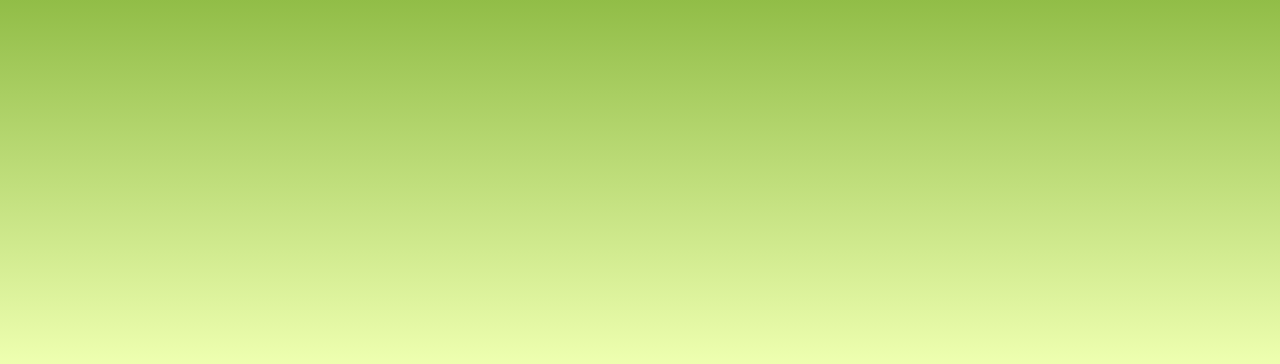
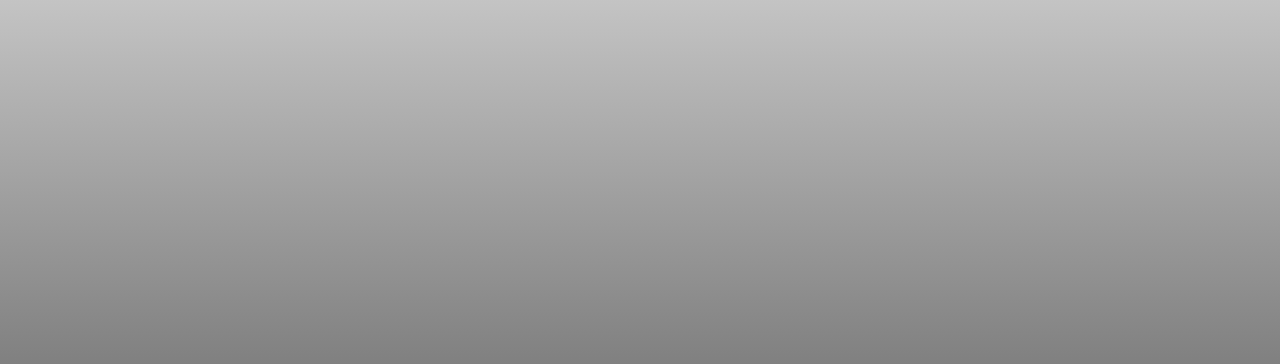
Before and after one commit to ayelmercorzo/ResponsiveMetroLinea, a plain HTML site: page index.html in a window 1280 px wide. Shown: the part 476-840 px from the top of the page. Drawn offline with nearby package versions, Linux system fonts and the light colour scheme.

Commit message:
background

```diff
--- a/css/style.css
+++ b/css/style.css
@@ -5,7 +5,7 @@
 }
 body{
     box-sizing: border-box;
-    background:  linear-gradient(#5cff3b,#83b337,#eeffb0);
+    background:  linear-gradient(white,rgb(206, 206, 206),gray);
     height: 100vh;
     font-family: "Open Sans", sans-serif;
 }
```
